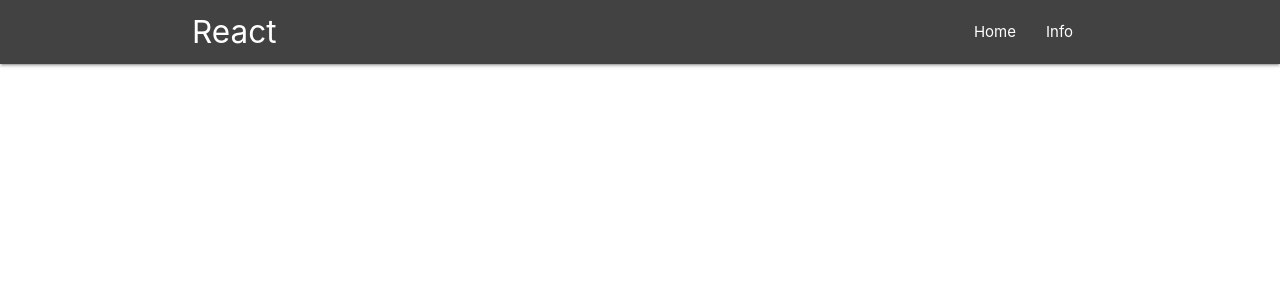
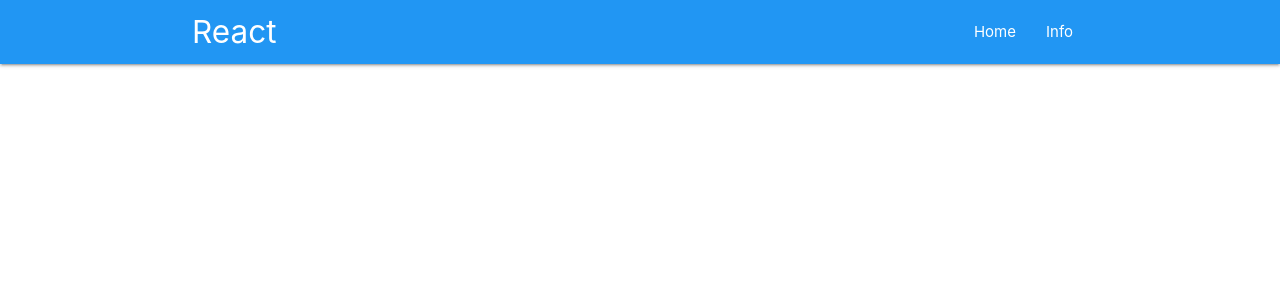
Before and after one commit to rahulsingh9878/Mean, a React (Create React App) app in the folder React_Assignment/: page / in a window 1280 px wide. Shown: the top 300 px of the page. Built offline with nearby package versions, Linux system fonts and the light colour scheme.

Commit message:
Bug Repair

```diff
--- a/React_Assignment/src/components/Navbar.js
+++ b/React_Assignment/src/components/Navbar.js
@@ -3,7 +3,7 @@ import {Link} from 'react-router-dom'
 const Navbar =()=>
 {
     return(
-        <nav className="nav-wrapper grey darken-3">
+        <nav className="nav-wrapper blue">
             <div className="container">
                 <Link className="brand-logo" to='/'>React</Link>
                 <ul className="right">
```
